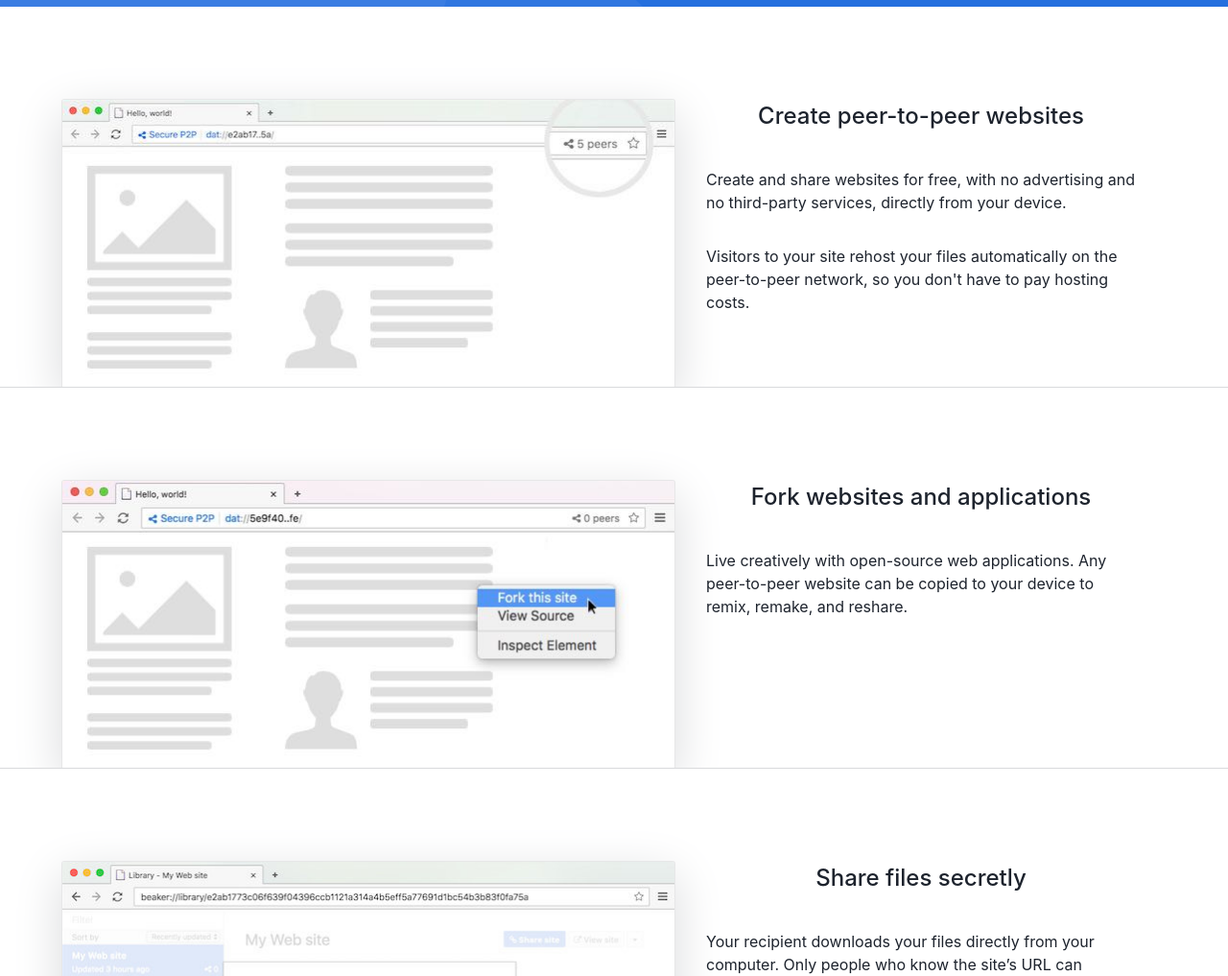
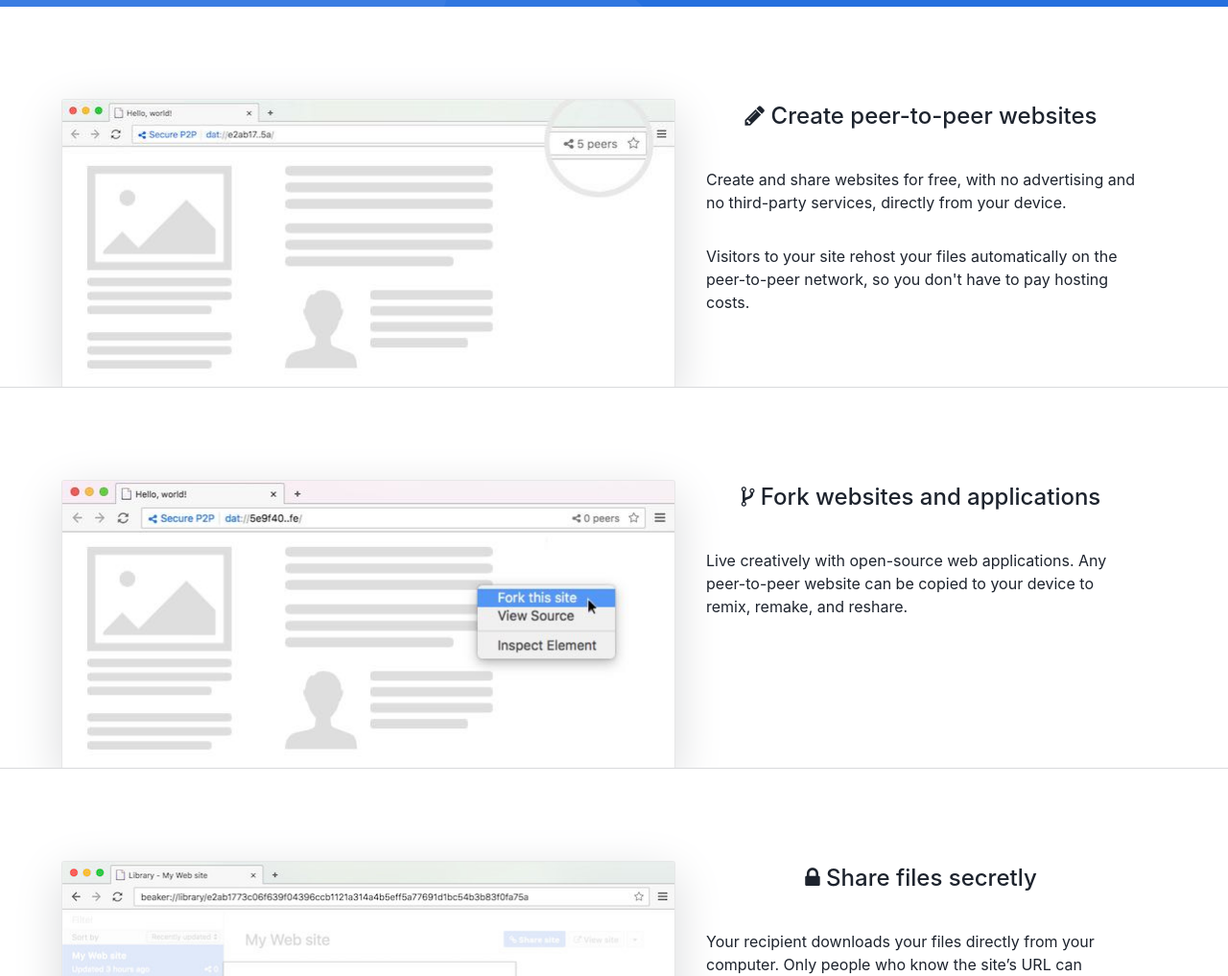
Before and after one commit to beakerbrowser/beakerbrowser.com, a Jekyll site: the page built from index.html, in a window 1280 px wide. Shown: the part 592-1609 px from the top of the page at 96% size. Built offline with Jekyll 4.4.1, drawn with Linux system fonts in a browser that asks for light colours.

Commit message:
Add icons to screenshot titles

```diff
--- a/_data/screenshots.yml
+++ b/_data/screenshots.yml
@@ -1,5 +1,5 @@
 - src: /img/ss/peer-count.jpg
-  title: "Create peer-to-peer websites"
+  title: "<i class=\"fa fa-pencil\"></i> Create peer-to-peer websites"
   desc: |
     <p>Create and share websites for free, with no advertising and no third-party
     services, directly from your device.</p>
@@ -7,13 +7,13 @@
     peer-to-peer network, so you don't have to pay hosting costs.</p>
   orientation: left
 - src: /img/ss/fork-site.jpg
-  title: "Fork websites and applications"
+  title: "<i class=\"fa fa-code-fork\"></i> Fork websites and applications"
   desc: |
     <p>Live creatively with open-source web applications. Any peer-to-peer website
     can be copied to your device to remix, remake, and reshare.</p>
   orientation: left
 - src: /img/ss/secret-sharing.jpg
-  title: "Share files secretly"
+  title: "<i class=\"fa fa-lock\"></i> Share files secretly"
   desc: |
     <p>Your recipient downloads your files directly from your computer. Only
     people who know the site’s URL can decrypt and download the files.</p>
```
Also changed, not shown: css/font-awesome.min.css.
